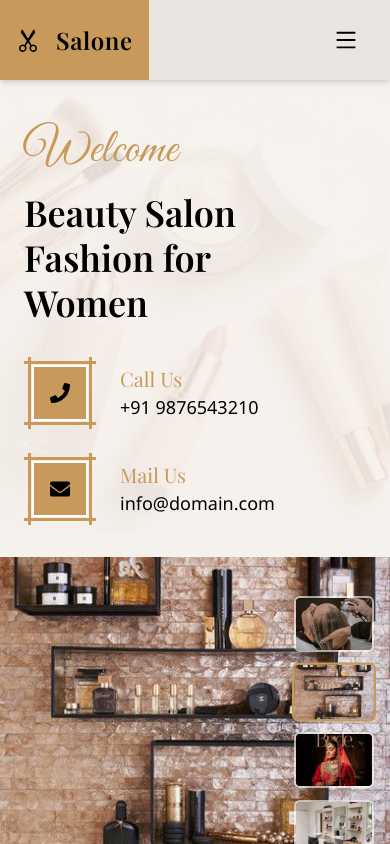
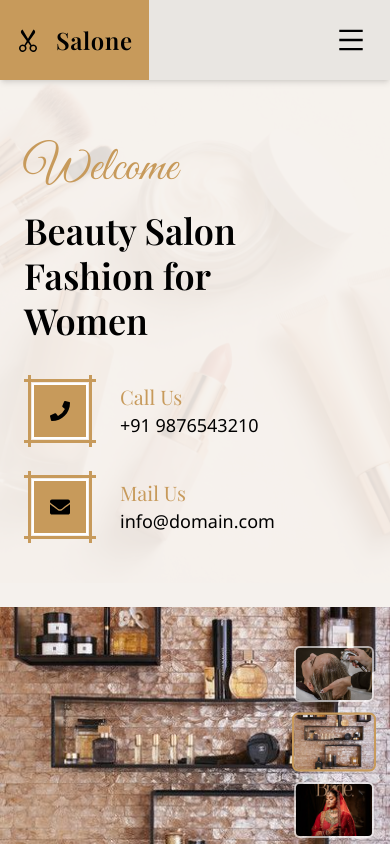
Before and after one commit to AngappanMERN/Salone_sample_Project, a React (Vite) app in the folder client/: page / in a window 390 px wide. Shown: the top 844 px of the page. Built offline with nearby package versions, Linux system fonts and the light colour scheme; a web font is replaced by a local one.

Commit message:
Updated tab screen responsive

```diff
--- a/client/src/components/Hero/Hero.jsx
+++ b/client/src/components/Hero/Hero.jsx
@@ -9,11 +9,11 @@ import "./Hero.css";
 
 function Hero() {
   return (
-    <section className="min-h-[calc(100vh-15px)] h-auto lg:h-[calc(100vh-15px)] bg-[#f5f1ed] flex items-center overflow-hidden">
+    <section className="min-h-[85vh] lg:min-h-screen h-auto lg:h-[calc(100vh-15px)] bg-[#f5f1ed] flex items-center overflow-hidden">
       <div className="grid lg:grid-cols-2 grid-cols-1 w-full h-full">
 
         {/* LEFT SIDE */}
-        <div className="relative flex flex-col justify-center items-start text-left px-6 lg:px-20 py-8 lg:py-0 space-y-6 lg:space-y-12 overflow-hidden">
+        <div className="relative flex flex-col justify-center items-start text-left px-6 lg:px-20 py-16 md:py-32 lg:py-0 space-y-6 lg:space-y-12 overflow-hidden">
           {/* Background Image (Light/Faint) */}
           <div className="absolute inset-0 z-0">
             <img
--- a/client/src/components/Layout/Navbar.jsx
+++ b/client/src/components/Layout/Navbar.jsx
@@ -12,7 +12,7 @@ export default function Navbar() {
     const [isMobilePagesOpen, setIsMobilePagesOpen] = useState(false);
 
     return (
-        <header className="relative lg:fixed lg:top-0 w-full flex items-center justify-between bg-[#e9e6e2] h-20 pr-8 z-50 shadow-md">
+        <header className="relative lg:fixed lg:top-0 w-full flex items-center justify-between bg-[#e9e6e2] h-20 pr-6 z-50 shadow-md">
             {/* Left Logo Section */}
             <div className="flex items-center gap-4 bg-[#c79a5b] h-20 px-4 lg:px-16">
                 <BsScissors className="text-2xl md:text-4xl text-black" />
@@ -96,8 +96,9 @@ export default function Navbar() {
 
             {/* Mobile Menu Button */}
             <button
-                className="lg:hidden text-2xl text-black z-50"
+                className="lg:hidden text-3xl text-black z-50 transition-transform duration-200 hover:scale-110 active:scale-90"
                 onClick={() => setIsMenuOpen(!isMenuOpen)}
+                aria-label="Toggle Menu"
             >
                 {isMenuOpen ? <AiOutlineClose /> : <AiOutlineMenu />}
             </button>
```
